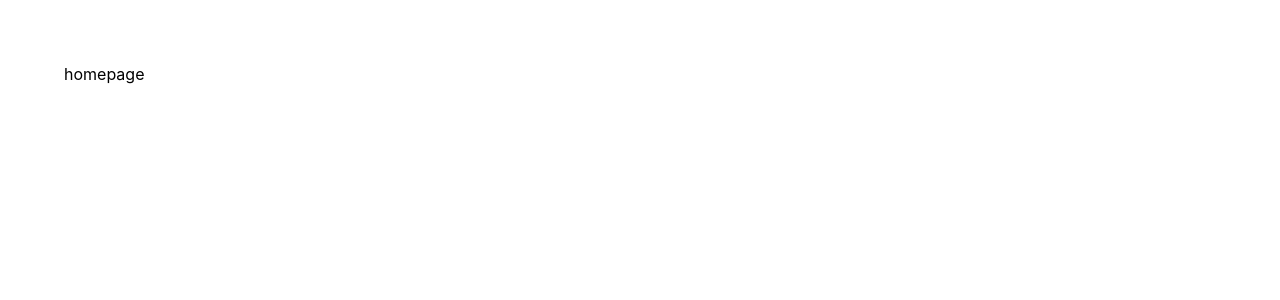
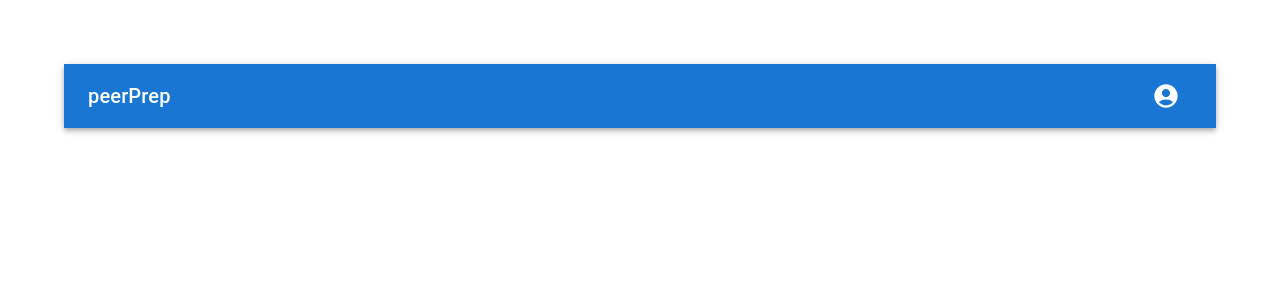
Before and after one commit to CS3219-AY2223S1/cs3219-project-ay2223s1-g9, a React (Create React App) app in the folder frontend/: page / in a window 1280 px wide. Shown: the top 300 px of the page. Built offline with nearby package versions, Linux system fonts and the light colour scheme.

Commit message:
add: navbar

```diff
--- /dev/null
+++ b/frontend/src/components/NavBar.js
@@ -0,0 +1,76 @@
+import * as React from "react";
+import AppBar from "@mui/material/AppBar";
+import Box from "@mui/material/Box";
+import Toolbar from "@mui/material/Toolbar";
+import Typography from "@mui/material/Typography";
+import IconButton from "@mui/material/IconButton";
+import MenuIcon from "@mui/icons-material/Menu";
+import AccountCircle from "@mui/icons-material/AccountCircle";
+import Switch from "@mui/material/Switch";
+import FormControlLabel from "@mui/material/FormControlLabel";
+import FormGroup from "@mui/material/FormGroup";
+import MenuItem from "@mui/material/MenuItem";
+import Menu from "@mui/material/Menu";
+import { MdAccountCircle } from "react-icons/md";
+
+export default function NavBar() {
+  const [auth, setAuth] = React.useState(true);
+  const [anchorEl, setAnchorEl] = React.useState(null);
+
+  const handleChange = (event) => {
+    setAuth(event.target.checked);
+  };
+
+  const handleMenu = (event) => {
+    setAnchorEl(event.currentTarget);
+  };
+
+  const handleClose = () => {
+    setAnchorEl(null);
+  };
+
+  return (
+    <Box sx={{ flexGrow: 1 }}>
+      <AppBar position="static">
+        <Toolbar>
+          <Typography variant="h6" component="div" sx={{ flexGrow: 1 }}>
+            peerPrep
+          </Typography>
+
+          <div>
+            <IconButton
+              size="large"
+              aria-label="account of current user"
+              aria-controls="menu-appbar"
+              aria-haspopup="true"
+              onClick={handleMenu}
+              color="inherit"
+            >
+              <MdAccountCircle />
+            </IconButton>
+            <Menu
+              sx={{ mt: "45px" }}
+              id="menu-appbar"
+              anchorEl={anchorEl}
+              anchorOrigin={{
+                vertical: "top",
+                horizontal: "right",
+              }}
+              keepMounted
+              transformOrigin={{
+                vertical: "top",
+                horizontal: "right",
+              }}
+              open={Boolean(anchorEl)}
+              onClose={handleClose}
+            >
+              <MenuItem onClick={handleClose}>Change password</MenuItem>
+              <MenuItem onClick={handleClose}>Delete account</MenuItem>
+              <MenuItem onClick={handleClose}>Logout</MenuItem>
+            </Menu>
+          </div>
+        </Toolbar>
+      </AppBar>
+    </Box>
+  );
+}
--- a/frontend/src/pages/HomePage.js
+++ b/frontend/src/pages/HomePage.js
@@ -1,5 +1,11 @@
+import NavBar from "../components/NavBar";
+
 const HomePage = () => {
-  return <div>homepage</div>;
+  return (
+    <div>
+      <NavBar />
+    </div>
+  );
 };
 
 export default HomePage;
```
